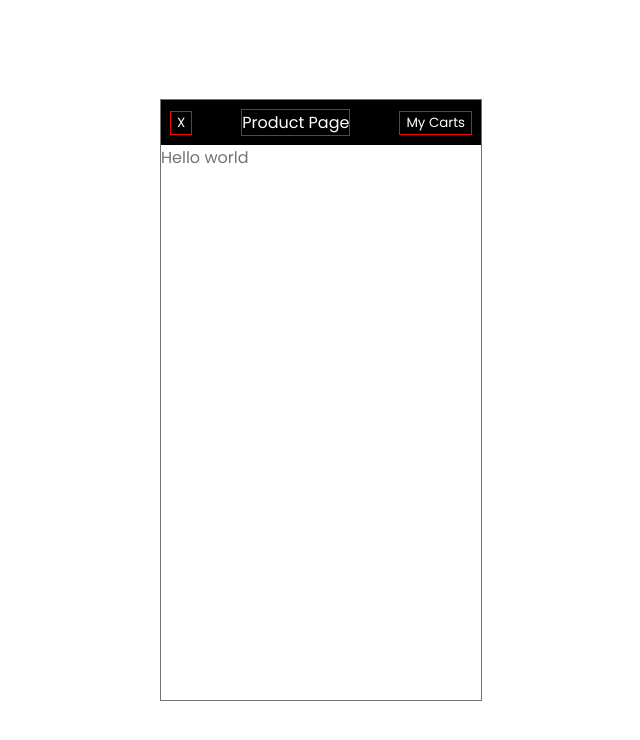
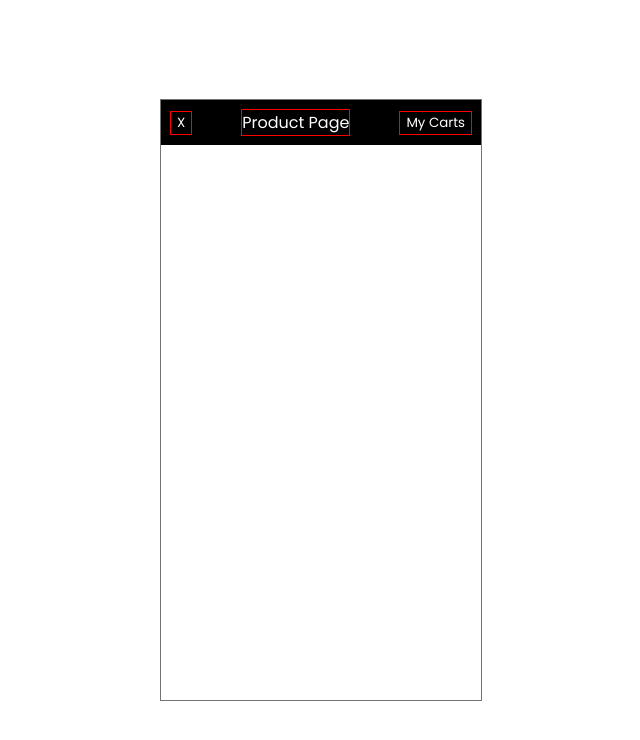
Before and after one commit to Casprine/react-cart, a React (Create React App) app: page / in a window 1280 px wide. Shown: the top 740 px of the page, without its empty margins (319-959 px from the left). Built offline with nearby package versions, Linux system fonts and the light colour scheme.

Commit message:
added checkoutButton

```diff
--- a/src/components/Container/Index.jsx
+++ b/src/components/Container/Index.jsx
@@ -9,7 +9,6 @@ class Container extends Component {
     return (
       <div className="container">
         <Header />
-        Hello world
       </div>
     );
   }
```
Also changed, not shown: src/components/CheckoutButton/Index.jsx (added), src/components/CheckoutButton/style.css (added).
